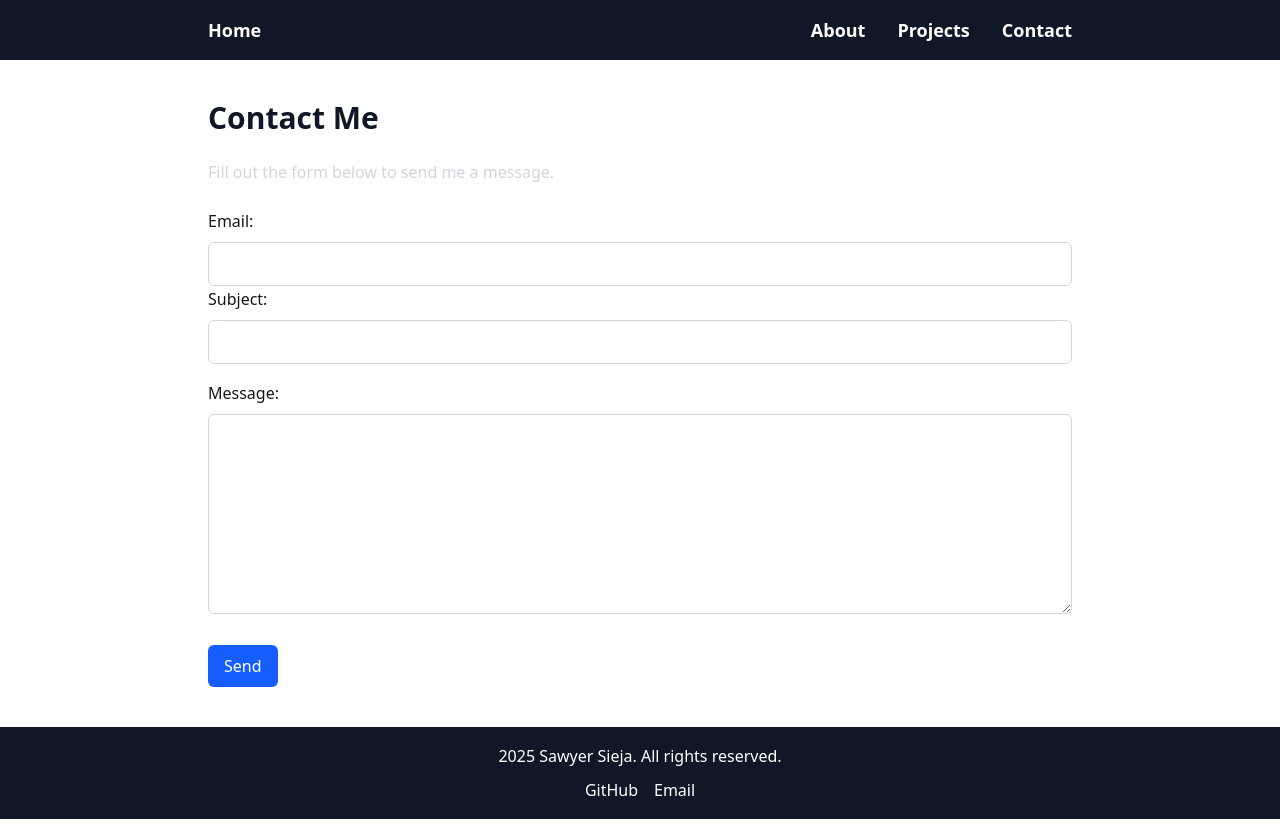
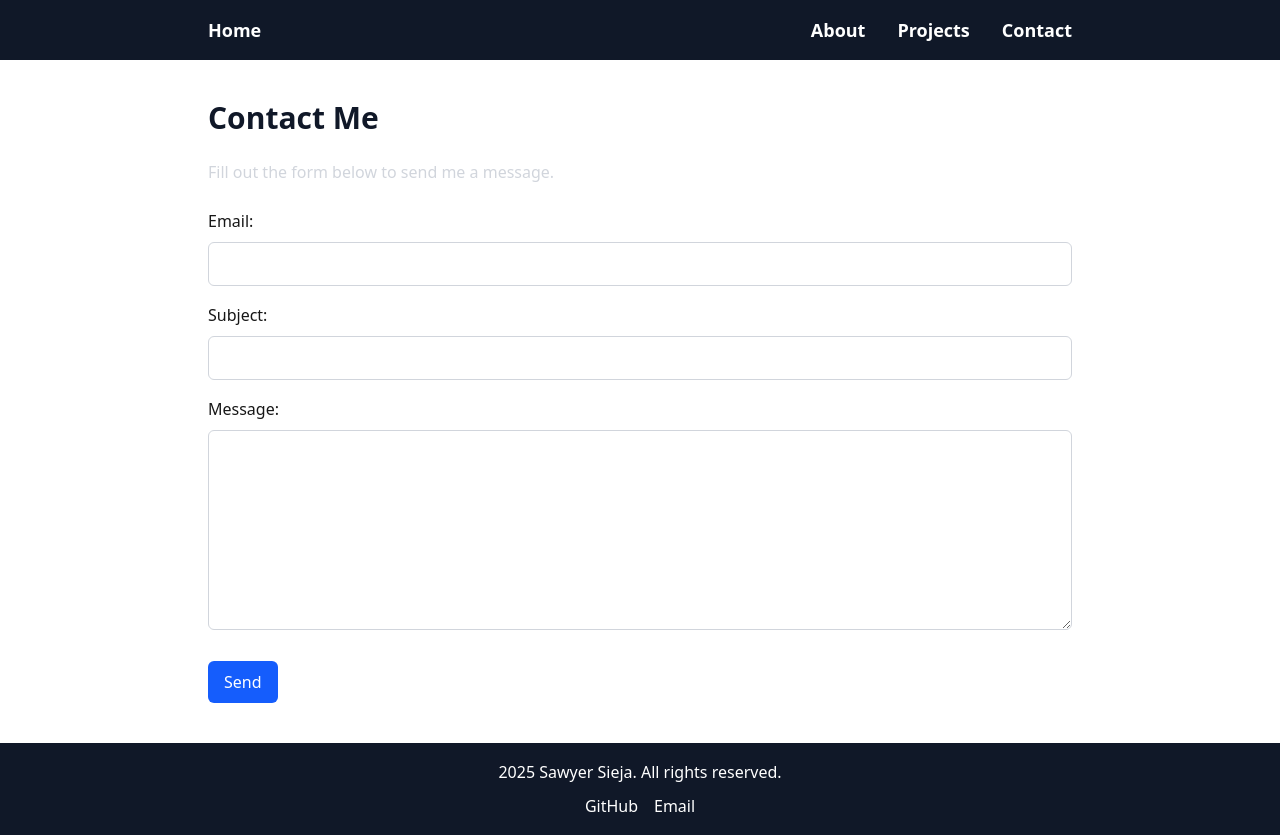
Before and after one commit to sawyersieja/kikko, a Next.js app: page /contact in a window 1280 px wide. Built offline with nearby package versions, Linux system fonts and the light colour scheme.

Commit message:
chore: minor tweaks
- Removed type='text' from __forms.html as it was not needed.
- Added a mt-4 to subject in the contact form.

```diff
--- a/public/__forms.html
+++ b/public/__forms.html
@@ -5,7 +5,7 @@
             <input type="hidden" name="form-name" value="contact" />
             <input name="email" type="email" />
             <input name="subject" type="text" />
-            <textarea name="message" type="text" />
+            <textarea name="message" />
         </form>
     </body>
 </html>
--- a/src/app/contact/ContactForm.tsx
+++ b/src/app/contact/ContactForm.tsx
@@ -66,7 +66,7 @@ const ContactForm = () => {
                     className="w-full p-2 border border-gray-300 rounded-md transition-all duration-500 focus:outline-none focus:border-blue-400 focus:ring-1 focus:ring-blue-400 focus:ring-opacity-50"
                 />
 
-                <label className="block font-medium mb-2">Subject:</label>
+                <label className="block font-medium mt-4 mb-2">Subject:</label>
                 <input
                     type="text"
                     name="subject"
```
